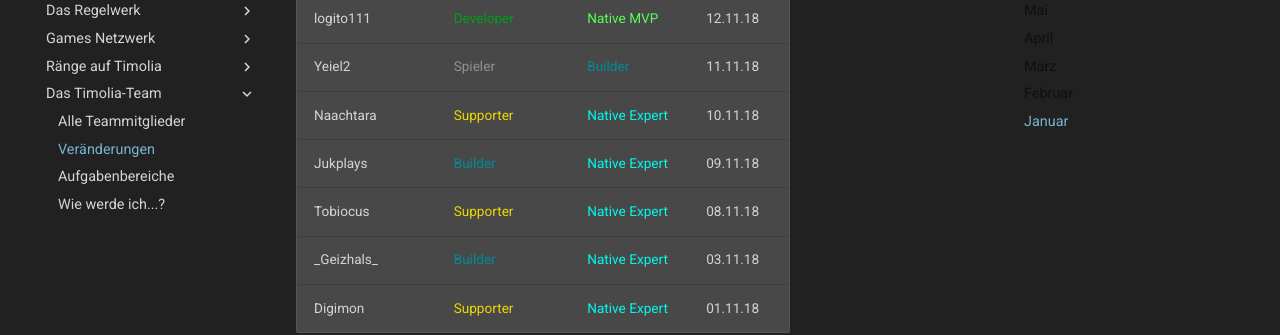
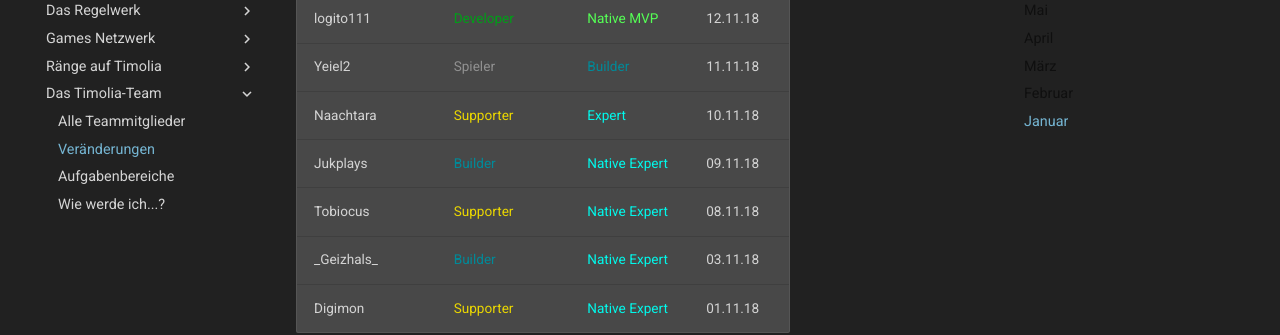
Before and after one commit to TimoliaDE/HowTo, an MkDocs documentation site: the page built from docs/team/changes.md, in a window 1280 px wide and 900 px high, scrolled down 4963 px. Shown: the part 153-488 px from the top of the window. Built offline with MkDocs 1.6.1 and Material for MkDocs 9.7.7, drawn with Linux system fonts in a browser that asks for light colours; old or Windows-style settings are respelled for this version of MkDocs.

Commit message:
Update changes.md

```diff
--- a/docs/team/changes.md
+++ b/docs/team/changes.md
@@ -115,7 +115,7 @@ Hier werden alle Aus- und Eintritte bzw. Beförderungen und Degradierungen aufge
 | Hiics | <span class='user'>Spieler</span> | <span class='builder'>Builder</span> | 27.11.18 |
 | logito111 | <span class='developer'>Developer</span> | <span class='mvp'>Native MVP</span> | 12.11.18  |
 | Yeiel2 | <span class='user'>Spieler</span> | <span class='builder'>Builder</span> | 11.11.18  |
-| Naachtara | <span class='supporter'>Supporter</span> | <span class='expert'>Native Expert</span> | 10.11.18 |
+| Naachtara | <span class='supporter'>Supporter</span> | <span class='expert'>Expert</span> | 10.11.18 |
 | Jukplays | <span class='builder'>Builder</span> | <span class='expert'>Native Expert</span> | 09.11.18 |
 | Tobiocus | <span class='supporter'>Supporter</span> | <span class='expert'>Native Expert</span> | 08.11.18 |
 | \_Geizhals_ | <span class='builder'>Builder</span> | <span class='expert'>Native Expert</span> | 03.11.18 |
```
